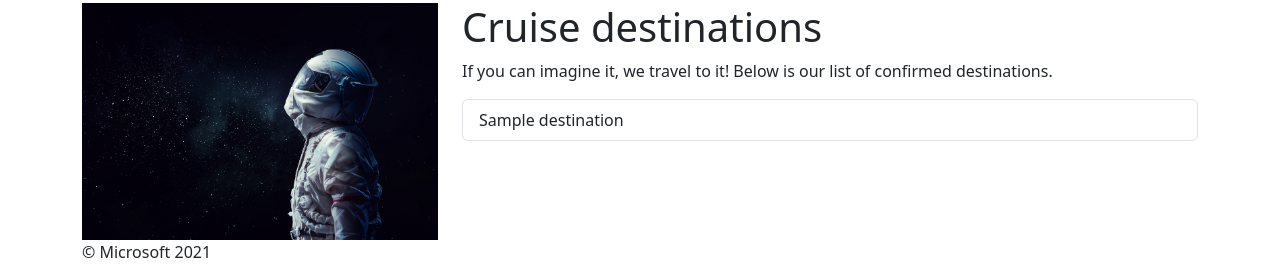
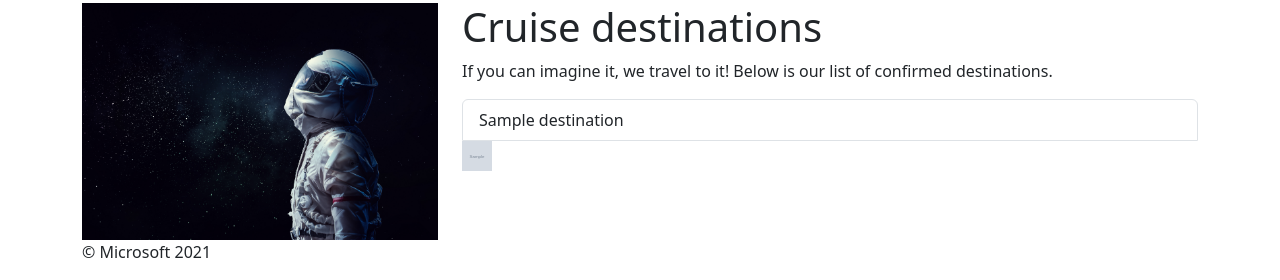
Before and after one commit to carlosgarcirev/IS2_Extra, a Django app: page /destinations/ in a window 1280 px wide. Shown: the part 629-909 px from the top of the page. Run offline with Django 3.2, Linux system fonts and the light colour scheme; tables that the repository leaves empty hold one stand-in row (values such as "Sample post"); grey boxes marked "Sample" are stand-in pictures; some libraries are stand-ins or nearby versions; some web fonts are replaced.

Commit message:
Editamos destinations.html para que se vea la nueva imagen en la página

```diff
--- a/relecloud/templates/destinations.html
+++ b/relecloud/templates/destinations.html
@@ -11,9 +11,10 @@ If you can imagine it, we travel to it! Below is our list of confirmed destinati
 </p>
 <ul class="list-group">
     {% for destination in destinations %}
-    <a class="list-group-item list-group-item-action" href="{% url 'destination_detail' destination.id %}">
-        {{ destination }}
-    </a>
+        <a class="list-group-item list-group-item-action" href="{% url 'destination_detail' destination.id %}">
+            {{ destination }}
+        </a>
+        <img src="{{ destination.image.url }}" alt="{{ destination.name }}" style="width: 30px; height: 30px;">
     {% endfor %}
 </ul>
 {% endblock content %}
```
